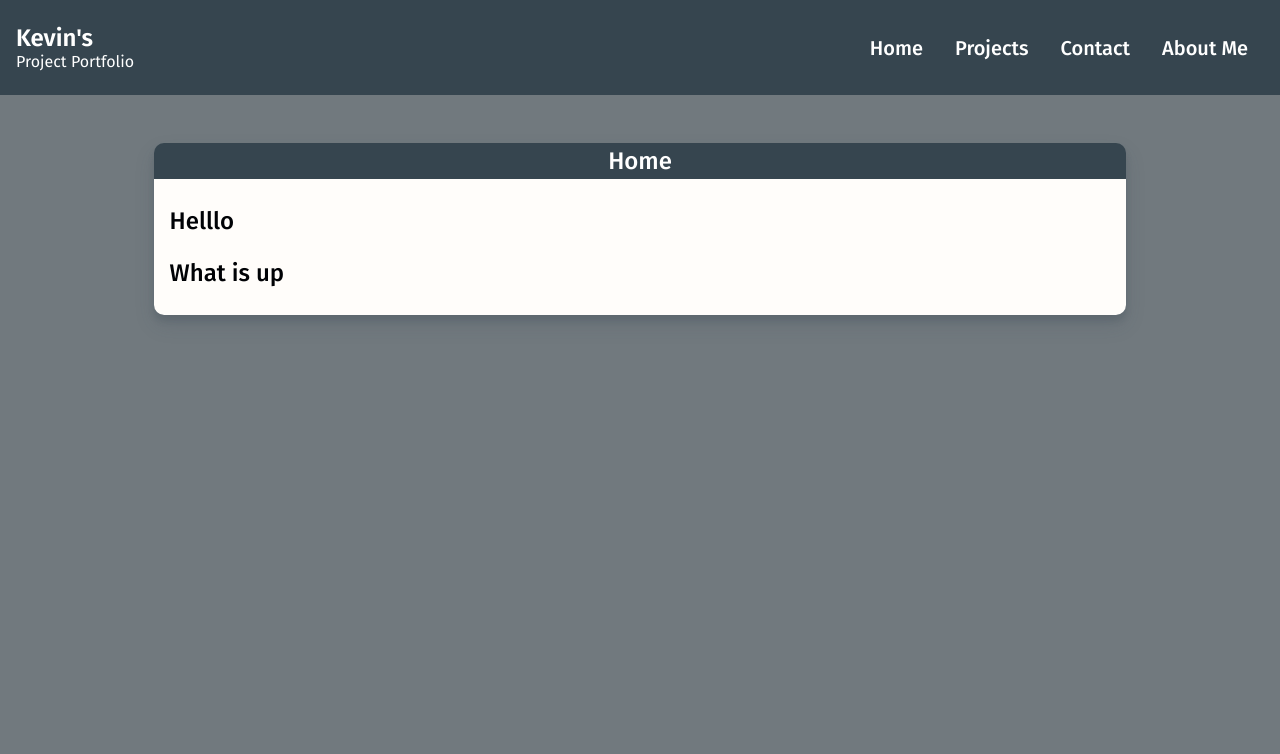
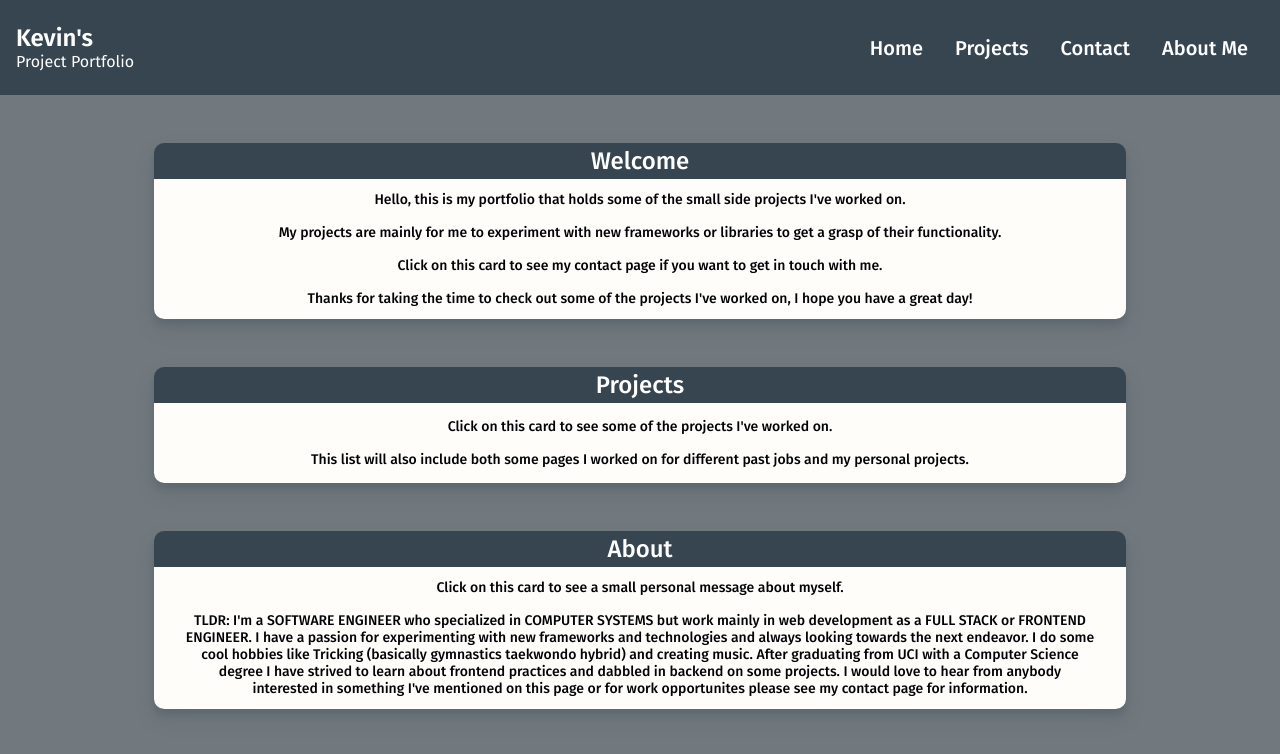
Before and after one commit to nivek724/nivek724.github.io, a React (Create React App) app in the folder portfolio/: page / in a window 1280 px wide. Shown: the top 754 px of the page. Built offline with nearby package versions, Linux system fonts and the light colour scheme.

Commit message:
home page

```diff
--- a/portfolio/src/Components/Body/styles.ts
+++ b/portfolio/src/Components/Body/styles.ts
@@ -1,8 +1,7 @@
 import styled from 'styled-components';
 
 export const Main = styled.div`
-  background-color: #71797e;
-  min-height: 100vh;
+  background-color: inherit;
   padding: 1rem;
   margin: 0;
   font-family: 'Fira Sans', sans-serif;
--- a/portfolio/src/Components/Navbar/styles.ts
+++ b/portfolio/src/Components/Navbar/styles.ts
@@ -7,6 +7,9 @@ export const Nav = styled.div`
   padding: 1.5rem 1rem;
   background-color: #36454f;
   color: #fff;
+  position: sticky;
+  position: -webkit-sticky;
+  top: 0;
 `;
 
 export const TitleDiv = styled.div`
--- /dev/null
+++ b/portfolio/src/Components/PageLink/index.tsx
@@ -0,0 +1,20 @@
+import React from 'react';
+import * as Styles from './styles';
+
+interface PageLinkProps {
+  children: React.ReactNode;
+  link?: string;
+  vertical?: boolean;
+}
+
+const PageLink: React.FC<PageLinkProps> = ({ link, children, vertical }) => {
+  return (
+    <Styles.Container>
+      <Styles.LinkBox href={link ? link : '/'} style={{ flexDirection: vertical ? 'column' : 'row' }}>
+        {children}
+      </Styles.LinkBox>
+    </Styles.Container>
+  );
+};
+
+export default PageLink;
--- /dev/null
+++ b/portfolio/src/Components/PageLink/styles.ts
@@ -0,0 +1,26 @@
+import styled from 'styled-components';
+
+export const Container = styled.div`
+  padding: .5rem 2rem;
+  flex-direction: row;
+  justify-content: space-between;
+  align-items: center;
+  display: flex;
+  width: 100%;
+  box-sizing: border-box;
+  gap: 1rem;
+`;
+
+export const LinkBox = styled.a`
+  text-decoration: none;
+  width: 100%;
+  flex-direction: row;
+  justify-content: start;
+  align-items: center;
+  display: flex;
+  gap: 1rem;
+  color: inherit;
+  &:hover {
+    color: #36454f;
+  }
+`;
--- a/portfolio/src/index.css
+++ b/portfolio/src/index.css
@@ -5,6 +5,12 @@ body {
     sans-serif;
   -webkit-font-smoothing: antialiased;
   -moz-osx-font-smoothing: grayscale;
+  min-height: 100vh;
+  background-color: #71797e;
+}
+
+body::-webkit-scrollbar {
+  display: none;
 }
 
 code {
--- a/portfolio/src/pages/Home.tsx
+++ b/portfolio/src/pages/Home.tsx
@@ -1,5 +1,6 @@
 import React from 'react';
 import Card from 'Components/Card';
+import PageLink from 'Components/PageLink';
 import styled from 'styled-components';
 
 const Container = styled.div`
@@ -8,16 +9,54 @@ const Container = styled.div`
   align-items: center;
   justify-content: center;
   padding: 2rem 1rem;
+  gap: 3rem;
+`;
+
+const Text = styled.p`
+  text-align: center;
+  font-size: 14px;
+  margin: 0;
 `;
 
 const Home: React.FC = () => {
   return (
     <Container>
-      <Card title={<div>Home</div>}>
-        <div>
-          <p style={{padding: '0 1rem'}}> Helllo </p>
-          <p style={{padding: '0 1rem'}}> What is up</p>
-        </div>
+      <Card title={<div>Welcome</div>}>
+        <PageLink link={'/Contact'} vertical>
+          <Text>Hello, this is my portfolio that holds some of the small side projects I've worked on.</Text>
+          <Text>
+            My projects are mainly for me to experiment with new frameworks or libraries to get a grasp of their
+            functionality.
+          </Text>
+          <Text>Click on this card to see my contact page if you want to get in touch with me.</Text>
+          <Text>
+            Thanks for taking the time to check out some of the projects I've worked on, I hope you have a great day!
+          </Text>
+        </PageLink>
+      </Card>
+
+      <Card title={<div>Projects</div>}>
+        <PageLink link={'/Projects'} vertical>
+          <Text>Click on this card to see some of the projects I've worked on.</Text>
+          <Text>
+            This list will also include both some pages I worked on for different past jobs and my personal projects.
+          </Text>
+        </PageLink>
+      </Card>
+
+      <Card title={<div>About</div>}>
+        <PageLink link={'/About'} vertical>
+          <Text>Click on this card to see a small personal message about myself.</Text>
+          <Text>
+            TLDR: I'm a SOFTWARE ENGINEER who specialized in COMPUTER SYSTEMS but work mainly in web development as a
+            FULL STACK or FRONTEND ENGINEER. I have a passion for experimenting with new frameworks and technologies and
+            always looking towards the next endeavor. I do some cool hobbies like Tricking (basically gymnastics
+            taekwondo hybrid) and creating music. After graduating from UCI with a Computer Science degree I have
+            strived to learn about frontend practices and dabbled in backend on some projects. I would love to hear from
+            anybody interested in something I've mentioned on this page or for work opportunites please see my contact
+            page for information.
+          </Text>
+        </PageLink>
       </Card>
     </Container>
   );
```
